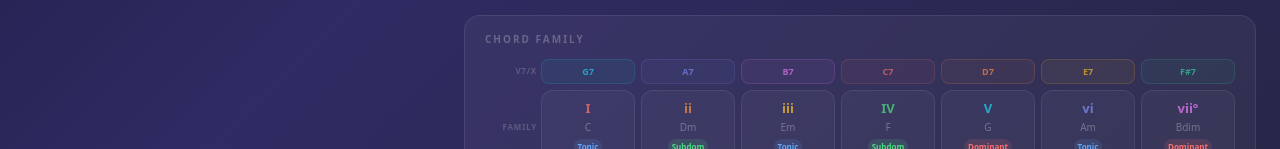
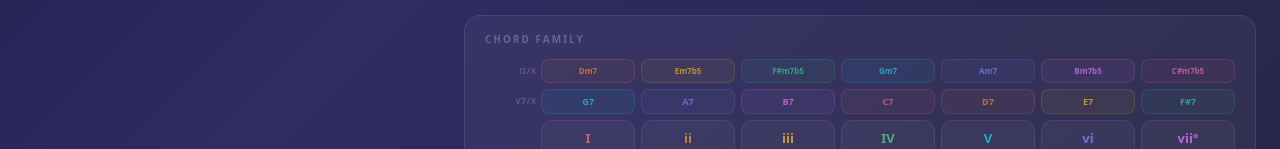
Before and after one commit to radioactivetoy/WebApps, a React (Vite) app in the folder CircleOf5ths/: page / in a window 1280 px wide. Shown: the part 1155-1304 px from the top of the page. Built offline with nearby package versions, Linux system fonts and the light colour scheme; no server answers.

Commit message:
feat: add ii/x row to chord family table (ii-V approach to each degree)

```diff
--- a/CircleOf5ths/src/components/ChordFamilyTable.jsx
+++ b/CircleOf5ths/src/components/ChordFamilyTable.jsx
@@ -69,6 +69,34 @@ export default function ChordFamilyTable({
       <p className="text-[10px] font-bold tracking-[2px] text-white/25 uppercase mb-3">Chord Family</p>
 
       <div className="flex flex-col gap-1.5">
+
+        {/* ── ii chords (ii–V approach to each degree) ── */}
+        <div className="flex items-stretch gap-0">
+          <RowLabel>ii/x</RowLabel>
+          <div className="flex-1 grid grid-cols-7 gap-1.5">
+            {chords.map(chord => {
+              const q = triadQuality(chord.pcs);
+              const isMinorTarget = q === 'minor' || q === 'dim';
+              const iiRoot = (chord.rootPc + 2) % 12;
+              const iiPcs = isMinorTarget
+                ? [0, 3, 6, 10].map(n => (iiRoot + n) % 12)
+                : [0, 3, 7, 10].map(n => (iiRoot + n) % 12);
+              const iiName = pcToName(iiRoot, isFlat) + (isMinorTarget ? 'm7b5' : 'm7');
+              const color = NOTE_COLORS[iiRoot];
+              return (
+                <button
+                  key={chord.degree}
+                  onClick={() => onHighlightChord?.({ pcs: iiPcs, rootPc: iiRoot, name: iiName })}
+                  className="flex flex-col items-center justify-center py-1.5 rounded-lg border text-center transition-all hover:opacity-75"
+                  style={{ background: `${color}0E`, borderColor: `${color}28` }}>
+                  <span className="text-[8px] font-semibold leading-tight" style={{ color: `${color}AA` }}>
+                    {iiName}
+                  </span>
+                </button>
+              );
+            })}
+          </div>
+        </div>
 
         {/* ── Secondary dominants ── */}
         <div className="flex items-stretch gap-0">
```
